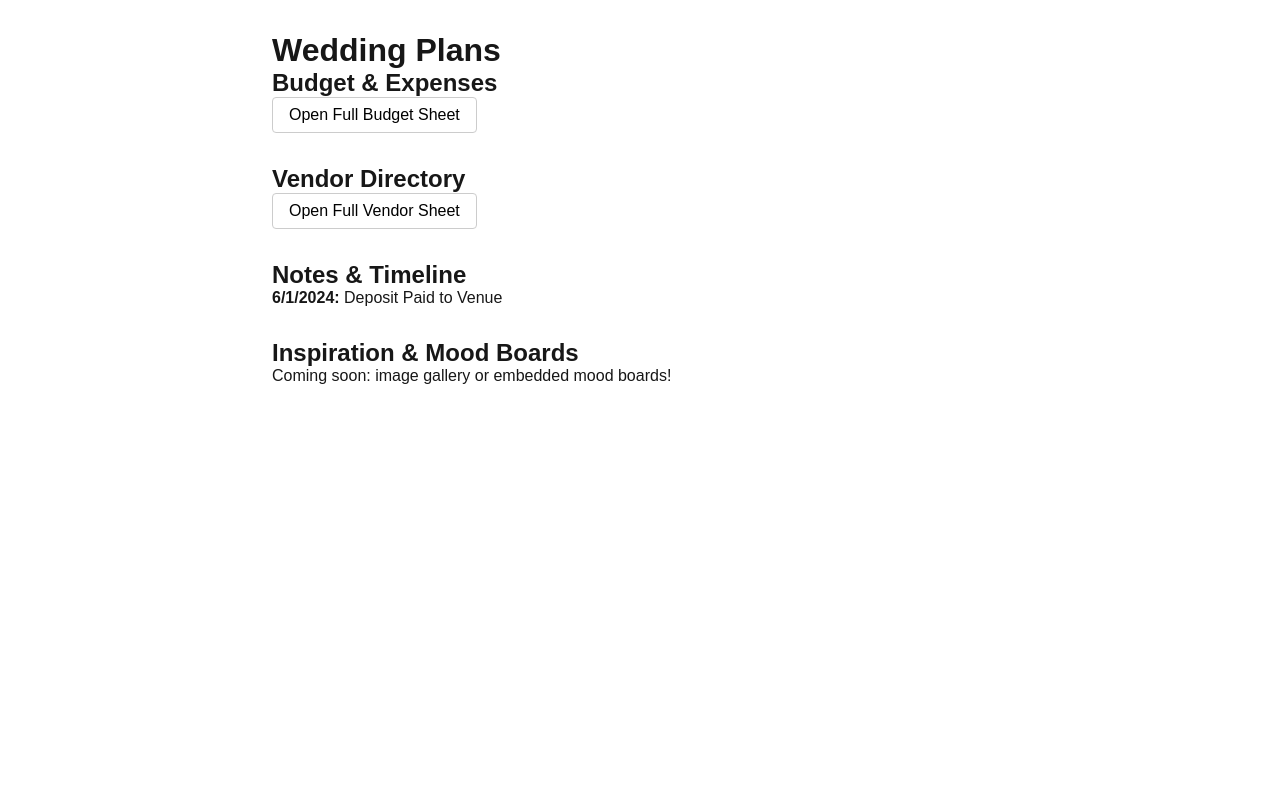
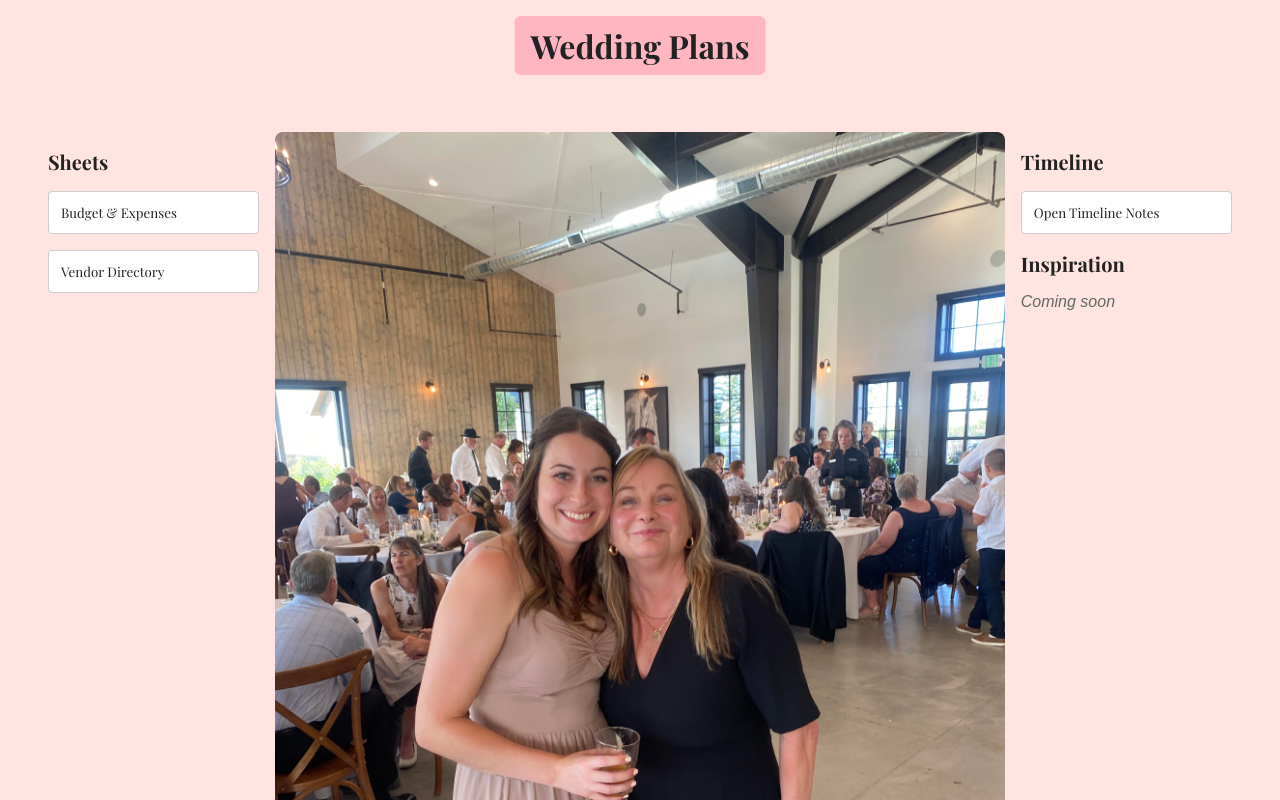
Before and after one commit to garrettgreen24/mom-projects, a Next.js app: page /wedding in a window 1280 px wide. Shown: the top 800 px of the page. Built offline with nearby package versions, Linux system fonts and the light colour scheme.

Commit message:
updated wedding view and sheets

```diff
--- a/pages/_document.js
+++ b/pages/_document.js
@@ -1,13 +1,18 @@
-import { Html, Head, Main, NextScript } from "next/document";
+import { Html, Head, Main, NextScript } from 'next/document'
 
 export default function Document() {
   return (
-    <Html lang="en">
-      <Head />
+    <Html>
+      <Head>
+        <link
+          href="https://fonts.googleapis.com/css2?family=Playfair+Display:wght@400;700&display=swap"
+          rel="stylesheet"
+        />
+      </Head>
       <body>
         <Main />
         <NextScript />
       </body>
     </Html>
-  );
+  )
 }
--- a/pages/wedding/index.js
+++ b/pages/wedding/index.js
@@ -1,71 +1,122 @@
 // pages/wedding/index.js
 import Link from 'next/link'
 import React from 'react'
-import { getAllEntries } from '../../lib/content'
 
-export async function getStaticProps() {
-  const timelineEntries = getAllEntries('wedding/timeline')
-    .sort((a, b) => new Date(a.date) - new Date(b.date))
+export default function WeddingHome() {
+  return (
+    <div style={styles.page}>
+      {/* Header with title */}
+      <header style={styles.header} />
+      <div style={styles.titleBubble}>
+        <h1 style={styles.title}>Wedding Plans</h1>
+      </div>
 
-  return {
-    props: {
-      timelineEntries,
-    },
-  }
-}
+      {/* Main layout */}
+      <div style={styles.main}>
+        {/* Left links */}
+        <nav style={styles.sideNav}>
+          <h2 style={styles.sectionHeading}>Sheets</h2>
+          <Link href="/wedding/budget">
+            <button style={styles.button}>Budget & Expenses</button>
+          </Link>
+          <Link href="/wedding/vendors">
+            <button style={styles.button}>Vendor Directory</button>
+          </Link>
+        </nav>
 
-export default function WeddingHome({ timelineEntries = [] }) {
-  return (
-    <main style={{ padding: '2rem', maxWidth: 800, margin: '0 auto' }}>
-      <h1>Wedding Plans</h1>
+        {/* Center photo */}
+        <div style={styles.photoContainer}>
+          <img
+            src="/gabmomphoto.jpg"
+            alt="Wedding inspiration"
+            style={styles.photo}
+          />
+        </div>
 
-      {/* Budget & Expenses */}
-      <section style={{ marginBottom: '2rem' }}>
-        <h2>Budget & Expenses</h2>
-        <Link href="/wedding/budget">
-          <button style={buttonStyle}>Open Full Budget Sheet</button>
+        {/* Right links */}
+        <aside style={styles.sideNav}>
+          <h2 style={styles.sectionHeading}>Timeline</h2>
+          <Link href="/wedding/timeline">
+            <button style={styles.button}>Open Timeline Notes</button>
           </Link>
-      </section>
-
-      {/* Vendor Directory */}
-      <section style={{ marginBottom: '2rem' }}>
-        <h2>Vendor Directory</h2>
-        <Link href="/wedding/vendors">
-          <button style={buttonStyle}>Open Full Vendor Sheet</button>
-        </Link>
-      </section>
-
-      {/* Notes & Timeline */}
-      <section style={{ marginBottom: '2rem' }}>
-        <h2>Notes & Timeline</h2>
-        {timelineEntries.length === 0 ? (
-          <p>No timeline notes yet. Add one via the CMS!</p>
-        ) : (
-          <ul style={{ padding: 0, listStyle: 'none' }}>
-            {timelineEntries.map(({ slug, title, date }) => (
-              <li key={slug} style={{ marginBottom: '1rem' }}>
-                <strong>{new Date(date).toLocaleDateString()}:</strong> {title}
-              </li>
-            ))}
-          </ul>
-        )}
-      </section>
-
-      {/* Inspiration & Mood Boards */}
-      <section style={{ marginBottom: '2rem' }}>
-        <h2>Inspiration & Mood Boards</h2>
-        <p>Coming soon: image gallery or embedded mood boards!</p>
-      </section>
-    </main>
+          <h2 style={styles.sectionHeading}>Inspiration</h2>
+          <p style={styles.noteText}>Coming soon</p>
+        </aside>
+      </div>
+    </div>
   )
 }
 
-// simple, reusable button style
-const buttonStyle = {
+const PINK = '#ffe4e1'
+
+const styles = {
+  page: {
+    backgroundColor: PINK,
+    minHeight: '100vh',
+    display: 'flex',
+    flexDirection: 'column',
+  },
+  header: {
+    height: 100,
+    backgroundColor: PINK,
+  },
+  titleBubble: {
+    position: 'absolute',
+    top: 16,
+    left: '50%',
+    transform: 'translateX(-50%)',
+    backgroundColor: '#ffb6c1',
     padding: '0.5rem 1rem',
+    borderRadius: 6,
+  },
+  title: {
+    margin: 0,
+    fontFamily: "'Playfair Display', serif",
+    fontSize: '2rem',
+    color: '#222',
+  },
+  main: {
+    flex: 1,
+    display: 'flex',
+    alignItems: 'flex-start',
+    padding: '2rem',
+  },
+  sideNav: {
+    width: '20%',
+    padding: '1rem',
+  },
+  sectionHeading: {
+    fontFamily: "'Playfair Display', serif",
+    fontSize: '1.25rem',
+    marginBottom: '1rem',
+    color: '#222',
+  },
+  button: {
+    display: 'block',
+    width: '100%',
+    padding: '0.75rem',
+    marginBottom: '1rem',
     background: '#fff',
+    color: '#222',
     border: '1px solid #ccc',
     borderRadius: 4,
+    fontFamily: "'Playfair Display', serif",
     cursor: 'pointer',
-  fontSize: '1rem',
+    textAlign: 'left',
+  },
+  photoContainer: {
+    width: '60%',            // photo back to 60%
+    display: 'flex',
+    justifyContent: 'center',
+    alignItems: 'center',
+  },
+  photo: {
+    maxWidth: '100%',
+    borderRadius: 8,
+    objectFit: 'cover',
+  },
+  noteText: {
+    fontStyle: 'italic',
+    color: '#666',
+  },
 }
```
Also changed, not shown: pages/index.js (+42 -62 lines), pages/wedding/timeline.js (added, +28 -0 lines). Lines whose indentation alone changed are shown as unchanged.
